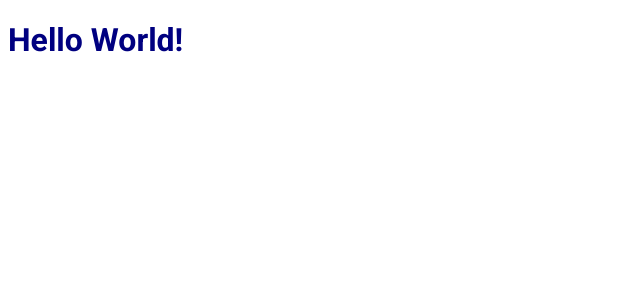
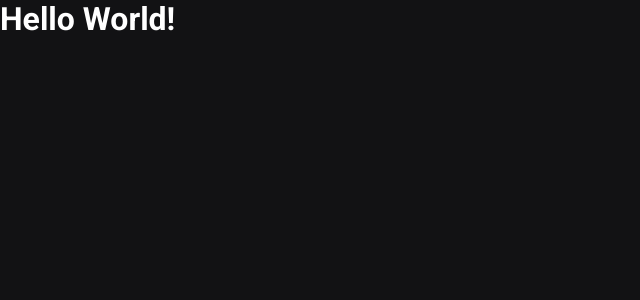
Before and after one commit to alesandraisla/ignite-fundamentos-nextjs-ignews, a Next.js app: page / in a window 1280 px wide. Shown: the top 300 px of the page, without its empty margins (0-640 px from the left). Built offline with nearby package versions, Linux system fonts and the light colour scheme.

Commit message:
Estilos globais do App

```diff
--- a/src/pages/_app.tsx
+++ b/src/pages/_app.tsx
@@ -1,4 +1,5 @@
 import { AppProps}  from 'next/app';
+import '../styles/global.scss'
 
 function MyApp({ Component, pageProps }: AppProps) {
   return <Component {...pageProps} />
--- a/src/pages/index.tsx
+++ b/src/pages/index.tsx
@@ -1,4 +1,3 @@
-import styles from '../styles/home.module.scss'
 import Head from 'next/head'
 
 
@@ -8,7 +7,7 @@
       <Head>
         <title>Início | ig.news</title>
       </Head>
-      <h1 className={styles.title}> Hello World! </h1>
+      <h1> Hello World! </h1>
     </>
   )
 }
--- /dev/null
+++ b/src/styles/global.scss
@@ -0,0 +1,45 @@
+*{
+    margin: 0;
+    padding: 0;
+    box-sizing: border-box;
+}
+
+:root{
+    --white: #FFFFFF;
+    --gray-50: #E1E1E6;
+    --gray-300: #A8A8B3;
+    --gray-900: #121214;
+
+    --cyan-500: #61DAFB;
+    --yellow-500: #EBA417;
+}
+
+@media (max-width: 1080px) {
+    html {
+        font-size: 93.75%;
+    }
+}
+
+@media (max-width: 720px) {
+    html {
+        font-size: 87.5%;
+    }
+}
+
+body {
+    background-color: var(--gray-900);
+    color: var(--white);
+}
+
+body, input, textarea, select, button {
+    font: 400 1rem "Roboto", sans-serif;
+}
+
+button {
+    cursor: pointer;
+}
+
+a {
+    color: inherit;
+    text-decoration: none;
+}
--- a/src/styles/home.module.scss
+++ /dev/null
@@ -1,4 +0,0 @@
-.title {
-    color: navy;
-    font-family: roboto;
-}
```
